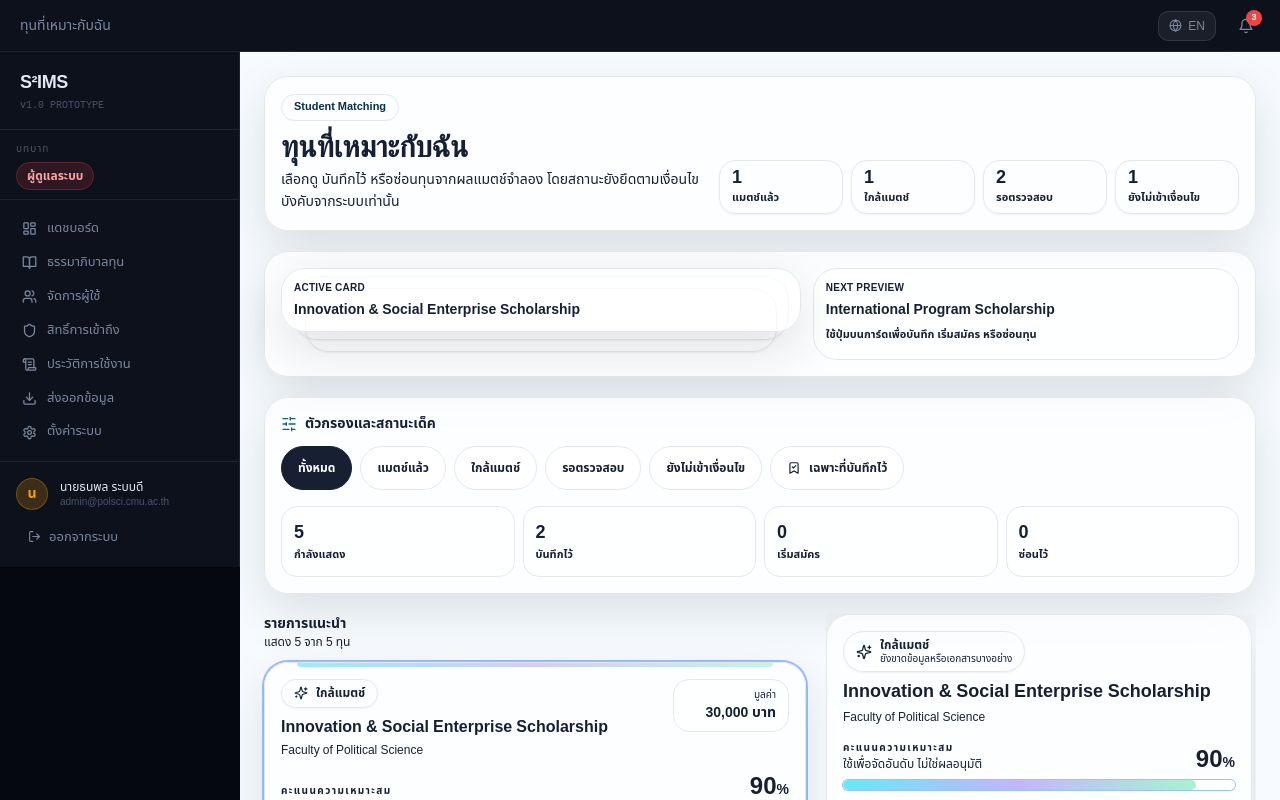
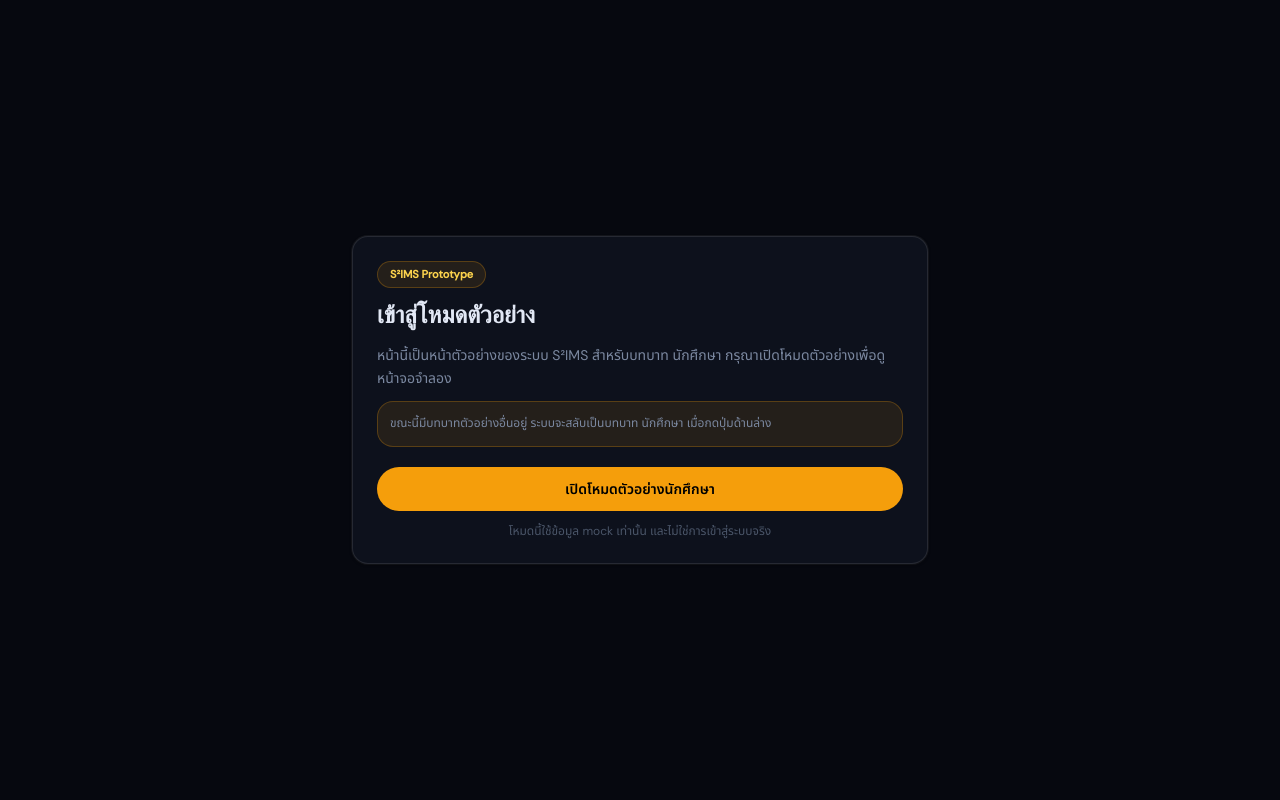
Before and after one commit to Knpod65/s2ims, a Next.js app: page /student/scholarships in a window 1280 px wide. Before the commit this address had no page. Shown: the top 800 px of the page. Built offline with nearby package versions, Linux system fonts and the light colour scheme; sample sign-in values are in the browser's storage.

Commit message:
fix: add demo access for protected S2IMS prototype routes

```diff
--- a/src/app/admin/scholarships/page.tsx
+++ b/src/app/admin/scholarships/page.tsx
@@ -4,7 +4,7 @@ import { scholarshipRoleShells } from '@/data/mock/scholarshipRoleShells'
 
 export default function AdminScholarshipsPage() {
   return (
-    <AppShell requiredRole="admin" title="ภาพรวมธรรมาภิบาลทุน">
+    <AppShell requiredRole="admin" title="ภาพรวมธรรมาภิบาลทุน" enableDemoAccess demoAccessLabel="ผู้ดูแลระบบ">
       <RoleScholarshipShell config={scholarshipRoleShells.admin} />
     </AppShell>
   )
--- a/src/app/esq/scholarships/page.tsx
+++ b/src/app/esq/scholarships/page.tsx
@@ -4,7 +4,7 @@ import { scholarshipRoleShells } from '@/data/mock/scholarshipRoleShells'
 
 export default function EsQScholarshipsPage() {
   return (
-    <AppShell requiredRole="esq" title="มุมมองกำกับคุณภาพทุน">
+    <AppShell requiredRole="esq" title="มุมมองกำกับคุณภาพทุน" enableDemoAccess demoAccessLabel="ผู้บริหาร">
       <RoleScholarshipShell config={scholarshipRoleShells.esq} />
     </AppShell>
   )
--- a/src/app/globals.css
+++ b/src/app/globals.css
@@ -1,8 +1,8 @@
+@import url('https://fonts.googleapis.com/css2?family=Syne:wght@400;600;700;800&family=DM+Sans:opsz,wght@9..40,300;9..40,400;9..40,500&family=DM+Mono:wght@400;500&family=Noto+Sans+Thai:wght@300;400;500;600&display=swap');
+
 @tailwind base;
 @tailwind components;
 @tailwind utilities;
-
-@import url('https://fonts.googleapis.com/css2?family=Syne:wght@400;600;700;800&family=DM+Sans:opsz,wght@9..40,300;9..40,400;9..40,500&family=DM+Mono:wght@400;500&family=Noto+Sans+Thai:wght@300;400;500;600&display=swap');
 
 :root {
   --font-display: 'Syne', sans-serif;
--- a/src/app/provider/scholarships/page.tsx
+++ b/src/app/provider/scholarships/page.tsx
@@ -15,7 +15,7 @@ export default function ProviderScholarshipsPage() {
   const scholarships = mockProviderScholarships
 
   return (
-    <AppShell requiredRole="provider">
+    <AppShell requiredRole="provider" enableDemoAccess demoAccessLabel="ผู้ให้ทุน">
       <PageHeader
         title={lang === 'th' ? 'พอร์ตโฟลิโอทุน' : 'Scholarship Portfolio'}
         subtitle={lang === 'th' ? 'จัดการและติดตามทุนการศึกษาของคุณ' : 'Manage and track your scholarships'}
--- a/src/app/staff/scholarships/page.tsx
+++ b/src/app/staff/scholarships/page.tsx
@@ -4,7 +4,7 @@ import { scholarshipRoleShells } from '@/data/mock/scholarshipRoleShells'
 
 export default function StaffScholarshipsPage() {
   return (
-    <AppShell requiredRole="staff" title="ศูนย์ปฏิบัติการทุน">
+    <AppShell requiredRole="staff" title="ศูนย์ปฏิบัติการทุน" enableDemoAccess demoAccessLabel="เจ้าหน้าที่">
       <RoleScholarshipShell config={scholarshipRoleShells.staff} />
     </AppShell>
   )
--- a/src/app/staff/work-study/approvals/page.tsx
+++ b/src/app/staff/work-study/approvals/page.tsx
@@ -3,7 +3,7 @@ import SupervisorWorkLogQueue from '@/components/work-study/SupervisorWorkLogQue
 
 export default function StaffWorkStudyApprovalsPage() {
   return (
-    <AppShell requiredRole="staff" title="ตรวจชั่วโมงทุนทำงาน">
+    <AppShell requiredRole="staff" title="ตรวจชั่วโมงทุนทำงาน" enableDemoAccess demoAccessLabel="อาจารย์/เจ้าหน้าที่รับรอง">
       <SupervisorWorkLogQueue />
     </AppShell>
   )
--- a/src/app/student/scholarships/page.tsx
+++ b/src/app/student/scholarships/page.tsx
@@ -242,7 +242,7 @@ export default function StudentScholarshipsPage() {
   }
 
   return (
-    <AppShell requiredRole="student" title="ทุนที่เหมาะกับฉัน">
+    <AppShell requiredRole="student" title="ทุนที่เหมาะกับฉัน" enableDemoAccess demoAccessLabel="นักศึกษา">
       <div className="-m-4 min-h-[calc(100vh-52px)] overflow-x-hidden bg-cyber-bg px-4 py-5 text-cyber-slate md:-m-6 md:px-6 md:py-6">
         <div className="mx-auto max-w-7xl">
           <header className="mb-5 rounded-xl border border-cyber-border/50 bg-cyber-glass p-4 shadow-cyber-soft backdrop-blur">
--- a/src/app/student/work-study/page.tsx
+++ b/src/app/student/work-study/page.tsx
@@ -3,7 +3,7 @@ import WorkStudyDashboard from '@/components/work-study/WorkStudyDashboard'
 
 export default function StudentWorkStudyPage() {
   return (
-    <AppShell requiredRole="student" title="บันทึกชั่วโมงทุนทำงาน">
+    <AppShell requiredRole="student" title="บันทึกชั่วโมงทุนทำงาน" enableDemoAccess demoAccessLabel="นักศึกษา">
       <WorkStudyDashboard />
     </AppShell>
   )
--- a/src/components/layout/AppShell.tsx
+++ b/src/components/layout/AppShell.tsx
@@ -1,4 +1,5 @@
 'use client'
+
 import { useEffect } from 'react'
 import { useRouter } from 'next/navigation'
 import Sidebar from './Sidebar'
@@ -12,22 +13,108 @@ interface AppShellProps {
   children: React.ReactNode
   requiredRole?: Role
   title?: string
+  enableDemoAccess?: boolean
+  demoAccessLabel?: string
 }
 
-export default function AppShell({ children, requiredRole, title }: AppShellProps) {
-  const { user, role, isLoaded } = useAuth()
+const DEMO_ROLE_LABELS: Record<Role, string> = {
+  student: 'นักศึกษา',
+  staff: 'เจ้าหน้าที่',
+  esq: 'ผู้บริหาร',
+  provider: 'ผู้ให้ทุน',
+  admin: 'ผู้ดูแลระบบ',
+}
+
+const focusClass = 'focus-visible:outline-none focus-visible:ring-2 focus-visible:ring-brand focus-visible:ring-offset-2 focus-visible:ring-offset-bg-000'
+
+function DemoAccessCard({
+  requiredRole,
+  demoAccessLabel,
+  currentRole,
+  onActivate,
+}: {
+  requiredRole: Role
+  demoAccessLabel?: string
+  currentRole?: Role | null
+  onActivate: () => void
+}) {
+  const label = demoAccessLabel ?? DEMO_ROLE_LABELS[requiredRole]
+  const hasDifferentRole = currentRole && currentRole !== requiredRole
+
+  return (
+    <div className="min-h-screen bg-bg-000 px-4 py-10 text-ink-1">
+      <div className="mx-auto flex min-h-[calc(100vh-80px)] max-w-xl items-center justify-center">
+        <section className="w-full rounded-2xl border border-white/[0.1] bg-bg-100 p-6 shadow-card">
+          <div className="mb-3 inline-flex rounded-full border border-brand/25 bg-brand/10 px-3 py-1 text-[11px] font-semibold text-brand-light">
+            S²IMS Prototype
+          </div>
+          <h1 className="font-display text-2xl font-bold tracking-normal text-ink-1">เข้าสู่โหมดตัวอย่าง</h1>
+          <p className="mt-3 text-sm leading-relaxed text-ink-2">
+            หน้านี้เป็นหน้าตัวอย่างของระบบ S²IMS สำหรับบทบาท {label} กรุณาเปิดโหมดตัวอย่างเพื่อดูหน้าจอจำลอง
+          </p>
+          {hasDifferentRole && (
+            <p className="mt-3 rounded-lg border border-status-warning/25 bg-status-warning/10 p-3 text-xs leading-relaxed text-ink-2">
+              ขณะนี้มีบทบาทตัวอย่างอื่นอยู่ ระบบจะสลับเป็นบทบาท {label} เมื่อกดปุ่มด้านล่าง
+            </p>
+          )}
+          <button
+            type="button"
+            onClick={onActivate}
+            className={`mt-5 min-h-11 w-full rounded-xl bg-brand px-4 py-3 text-sm font-bold text-black transition-colors hover:bg-brand-light ${focusClass}`}
+          >
+            เปิดโหมดตัวอย่าง{label}
+          </button>
+          <p className="mt-3 text-center text-xs text-ink-3">
+            โหมดนี้ใช้ข้อมูล mock เท่านั้น และไม่ใช่การเข้าสู่ระบบจริง
+          </p>
+        </section>
+      </div>
+    </div>
+  )
+}
+
+export default function AppShell({
+  children,
+  requiredRole,
+  title,
+  enableDemoAccess = false,
+  demoAccessLabel,
+}: AppShellProps) {
+  const { user, role, isLoaded, login } = useAuth()
   const router = useRouter()
 
   useEffect(() => {
     if (!isLoaded) return
+    if (enableDemoAccess) return
     if (!user) { router.push('/login'); return }
     if (requiredRole && role !== requiredRole) { router.push('/login'); return }
-  }, [user, role, isLoaded, requiredRole, router])
+  }, [user, role, isLoaded, requiredRole, router, enableDemoAccess])
 
-  if (!isLoaded || !user) {
+  if (!isLoaded) {
     return (
       <div className="min-h-screen bg-bg-000 flex items-center justify-center">
         <div className="text-ink-3 text-sm animate-pulse">กำลังโหลด...</div>
+      </div>
+    )
+  }
+
+  if (requiredRole && enableDemoAccess && (!user || role !== requiredRole)) {
+    return (
+      <DemoAccessCard
+        requiredRole={requiredRole}
+        demoAccessLabel={demoAccessLabel}
+        currentRole={role}
+        onActivate={() => login(requiredRole)}
+      />
+    )
+  }
+
+  if (!user || (requiredRole && role !== requiredRole)) {
+    return (
+      <div className="min-h-screen bg-bg-000 flex items-center justify-center px-4">
+        <div className="rounded-xl border border-white/[0.08] bg-bg-100 px-5 py-4 text-center text-sm text-ink-2 shadow-card">
+          กำลังนำไปหน้าเข้าสู่ระบบ...
+        </div>
       </div>
     )
   }
```
